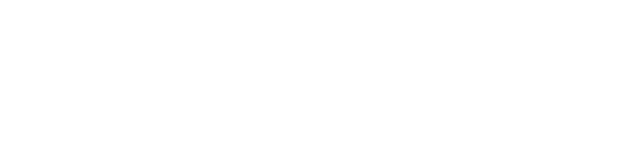
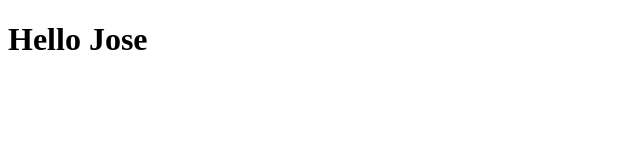
Before and after one commit to jrjeep/GrupoSinop, a plain HTML site: page index.html in a window 1280 px wide. Shown: the whole page, without its empty margins (0-640 px from the left). Drawn offline with Linux system fonts and the light colour scheme; the site is published under a folder, as on GitHub Pages, so addresses that start at the root find nothing.

Commit message:
Update index.html

```diff
--- a/index.html
+++ b/index.html
@@ -1 +1 @@
-<!DOCTYPE html><html><head><title>React starter app 2</title></head><body> <div id="app"></div> <script src="/parcel-test.9f976620.js"></script> </body></html>
+<!DOCTYPE html><html><head><title>React starter app 2</title></head><body> <div id="app"></div> <script src="./parcel-test.9f976620.js"></script> </body></html>
```
